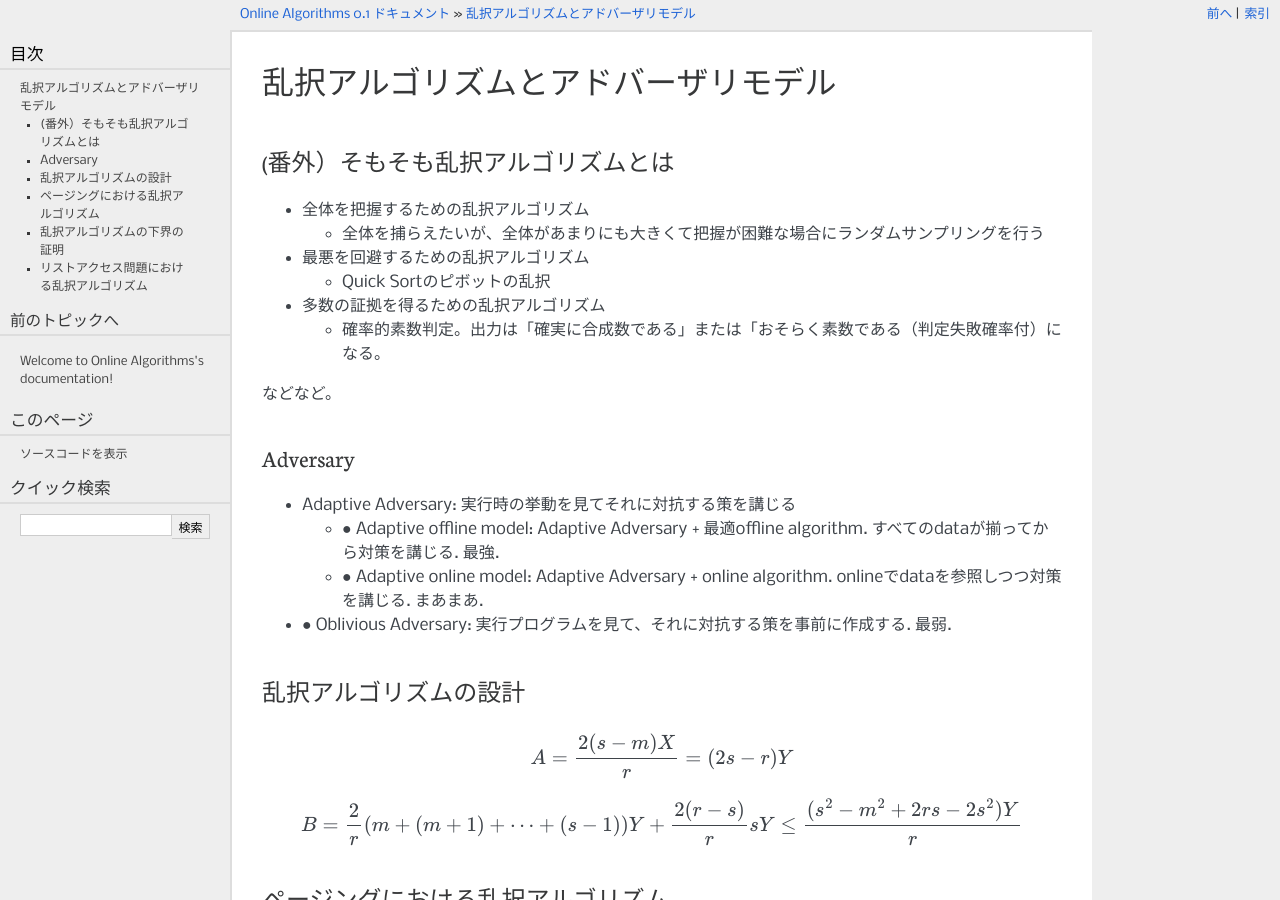
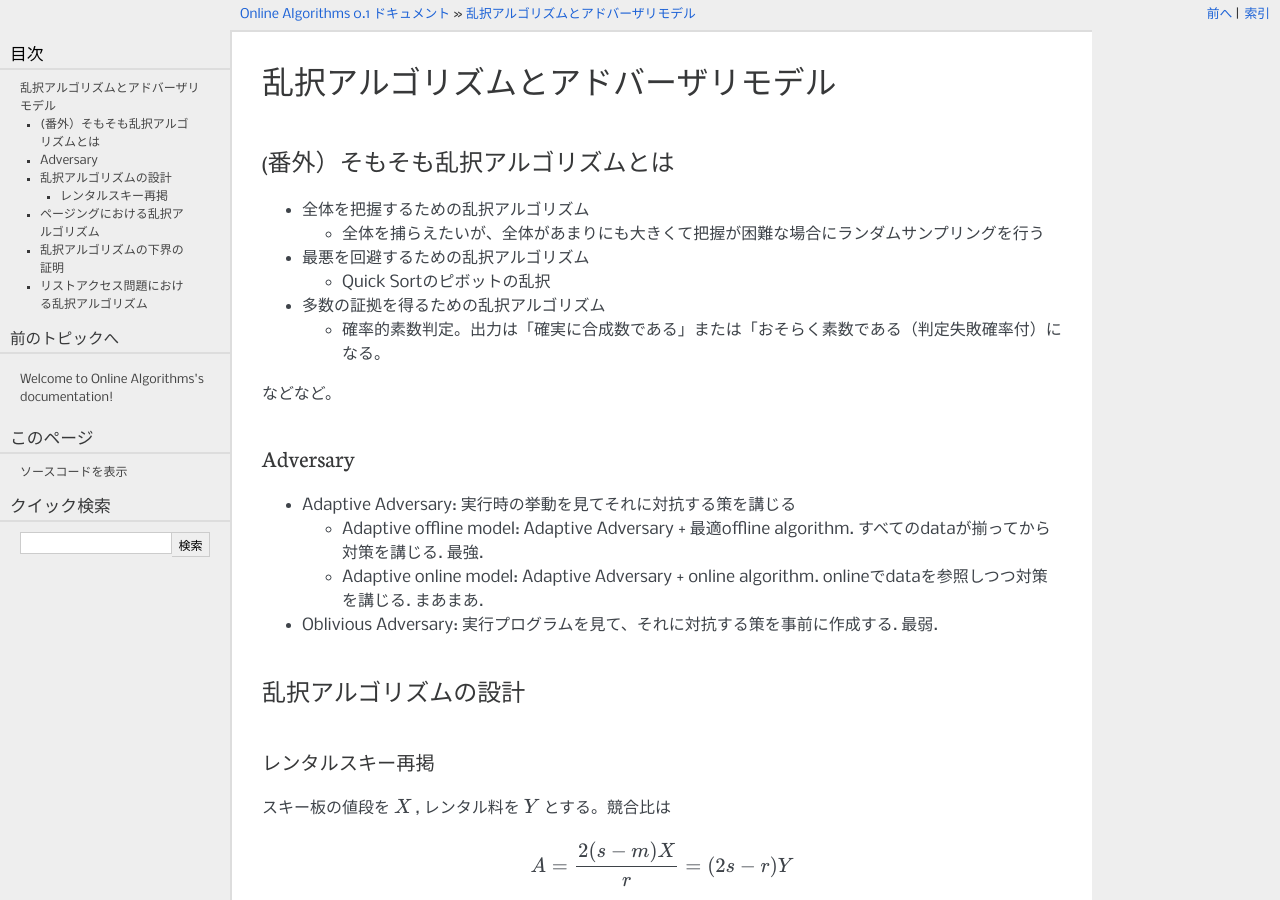
Before and after one commit to koh1/online_algorithms, a Sphinx documentation site: the page built from doc/randomized_algorithms.rst, in a window 1280 px wide and 900 px high. Built offline with Sphinx 7.4.7, drawn with Linux system fonts in a browser that asks for light colours; formulas are drawn with MathJax 3.

Commit message:
modified:   doc/randomized_algorithms.rst

```diff
--- a/doc/randomized_algorithms.rst
+++ b/doc/randomized_algorithms.rst
@@ -24,16 +24,19 @@ Adversary
 -----------------------------------------
 * Adaptive Adversary: 実行時の挙動を見てそれに対抗する策を講じる
 
-  * ● Adaptive offline model: Adaptive Adversary + 最適offline algorithm. すべてのdataが揃ってから対策を講じる. 最強.
-  * ● Adaptive online model: Adaptive Adversary + online algorithm. onlineでdataを参照しつつ対策を講じる. まあまあ.
+  * Adaptive offline model: Adaptive Adversary + 最適offline algorithm. すべてのdataが揃ってから対策を講じる. 最強.
+  * Adaptive online model: Adaptive Adversary + online algorithm. onlineでdataを参照しつつ対策を講じる. まあまあ.
 
-* ● Oblivious Adversary: 実行プログラムを見て、それに対抗する策を事前に作成する. 最弱.
+* Oblivious Adversary: 実行プログラムを見て、それに対抗する策を事前に作成する. 最弱.
 
 
 
 乱択アルゴリズムの設計
 -----------------------------------------
 
+レンタルスキー再掲
+*****************************************
+スキー板の値段を :math:`X` , レンタル料を :math:`Y` とする。競合比は
 
 .. math::
 	 A = \frac{2(s-m)X}{r} = (2s - r)Y
```
